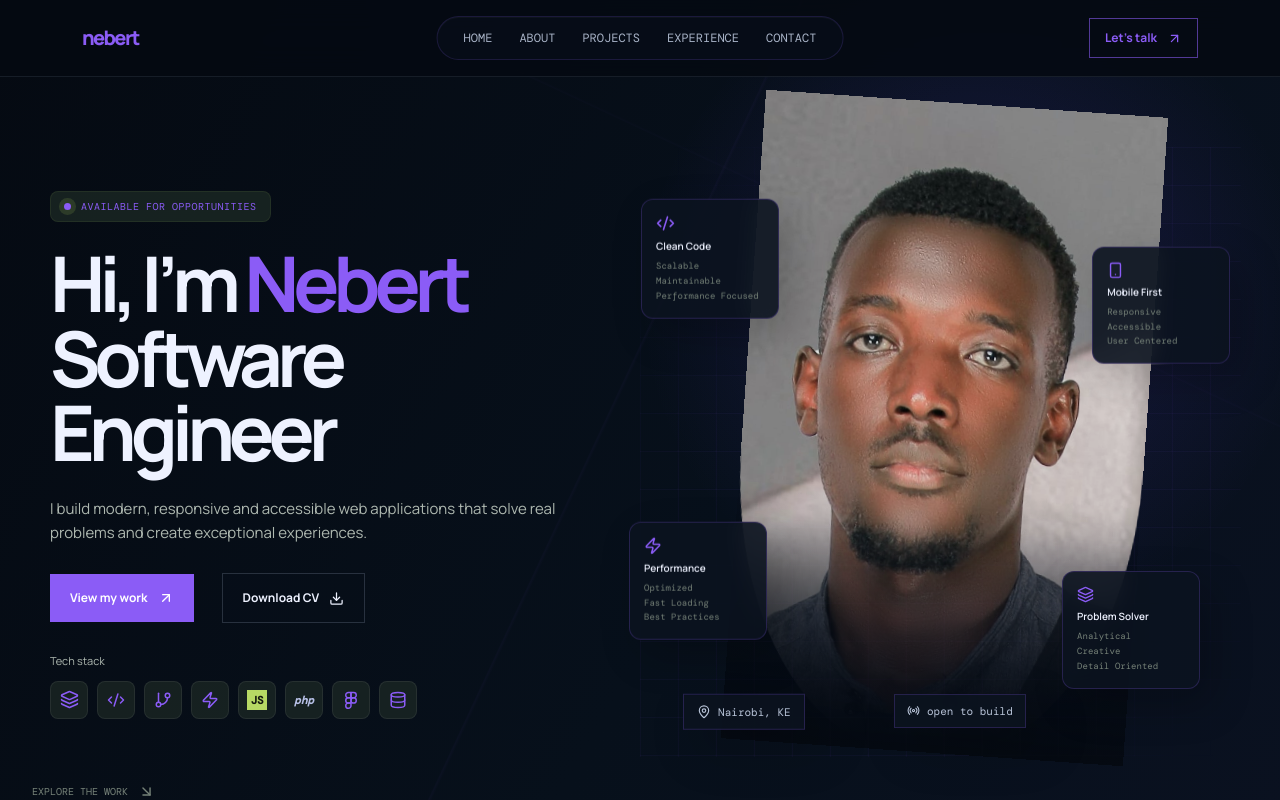
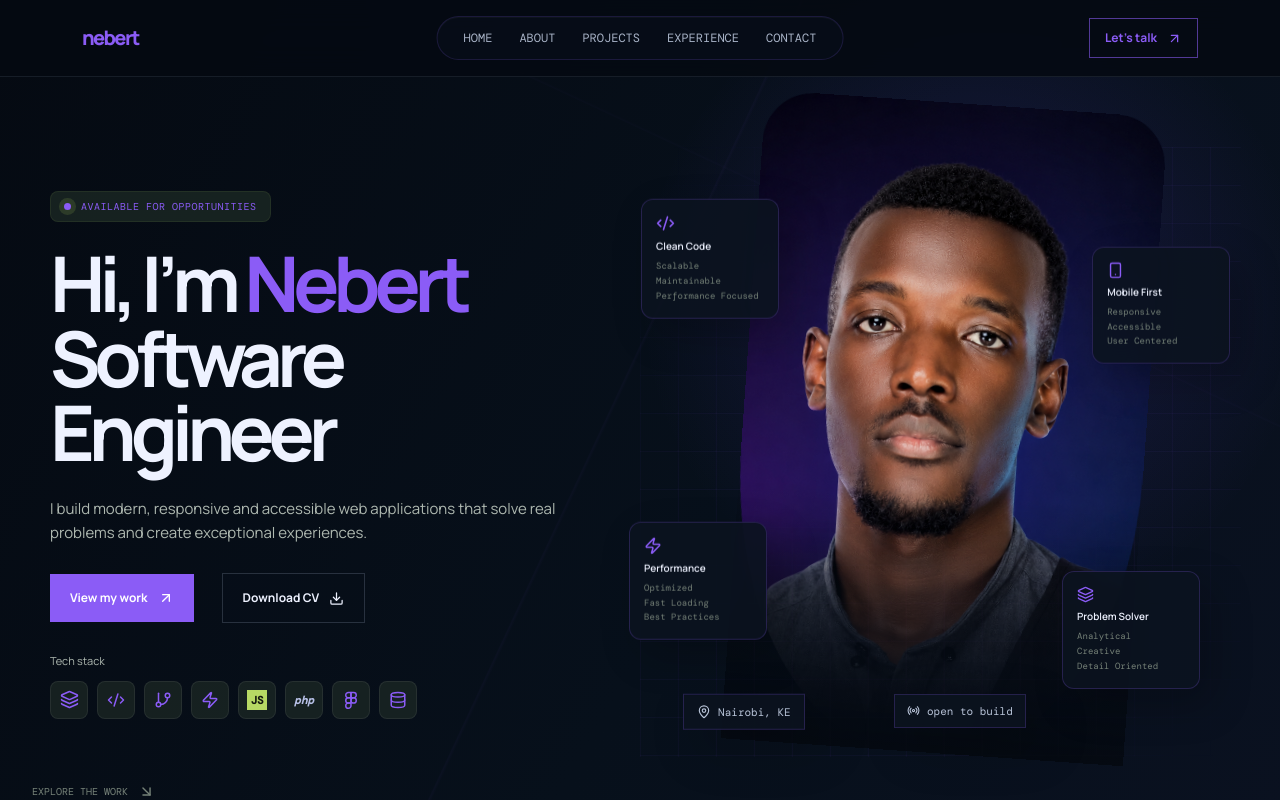
Before and after one commit to Nebert11/nebert-portfolio, a React (Vite) app: page / in a window 1280 px wide. Shown: the top 800 px of the page. Built offline with nearby package versions, Linux system fonts and the light colour scheme.

Commit message:
changed hero image

```diff
--- a/src/index.css
+++ b/src/index.css
@@ -51,7 +51,7 @@
 .hero-copy { max-width: 650px; padding-top: 20px; } .hero-copy .eyebrow { width: fit-content; padding: 8px 13px; margin-bottom: 24px; border: 1px solid rgba(183,217,100,.08); border-radius: 8px; background: rgba(38,53,43,.55); font-size: 10px; } .hero-copy h1 { max-width: 620px; margin-bottom: 27px; font-size: clamp(3.7rem, 6vw, 6.1rem); line-height: .97; letter-spacing: -.08em; } .hero-copy h1 em { color: var(--accent); } .hero-lede { max-width: 510px; margin-bottom: 27px; font-size: 15px; line-height: 1.65; }
 .button-outline { border: 1px solid rgba(228,231,221,.16); background: rgba(16,20,18,.35); color: var(--paper); transition: border-color .25s, background .25s, transform .25s; } .button-outline:hover { border-color: rgba(183,217,100,.5); background: rgba(38,53,43,.5); transform: translateY(-3px); }
 .hero-stack { margin-top: 30px; } .hero-stack > span { display: block; margin-bottom: 11px; color: #aeb8b0; font-size: 11px; } .stack-icons { display: flex; gap: 9px; flex-wrap: wrap; } .stack-icons > span { width: 38px; height: 38px; display: grid; place-items: center; border: 1px solid rgba(228,231,221,.08); border-radius: 8px; background: rgba(38,53,43,.5); color: var(--accent); transition: transform .25s, border-color .25s; } .stack-icons > span:hover { transform: translateY(-5px); border-color: rgba(183,217,100,.5); } .js-mark, .php-mark { font: 700 11px var(--mono); } .js-mark { color: #14180f; background: #b7d964; padding: 3px; } .php-mark { color: #b7c0e6; font-style: italic; }
-.hero-visual { min-height: 610px; max-width: 680px; width: 100%; justify-self: end; } .visual-grid { opacity: .55; background-size: 38px 38px; } .portrait-frame { width: min(67%, 430px); height: 650px; max-width: none; right: 14%; top: -6%; border: 0; background: transparent; transform: rotate(0); overflow: visible; } .portrait-frame::after { content: ""; position: absolute; inset: 0; z-index: 1; background: linear-gradient(180deg, transparent 60%, #101412 100%); pointer-events: none; } .portrait-frame img { object-fit: cover; object-position: center top; border-radius: 0 0 45% 45%; filter: saturate(.8) contrast(1.05); mask-image: linear-gradient(180deg, #000 65%, transparent 100%); }
+.hero-visual { min-height: 610px; max-width: 680px; width: 100%; justify-self: end; } .visual-grid { opacity: .55; background-size: 38px 38px; } .portrait-frame { width: min(67%, 430px); height: 650px; max-width: none; right: 14%; top: -6%; border: 0; background: transparent; transform: rotate(0); overflow: visible; } .portrait-frame::after { content: ""; position: absolute; inset: 0; z-index: 1; background: linear-gradient(180deg, transparent 60%, #101412 100%); pointer-events: none; } .portrait-frame img { object-fit: cover; object-position: center top; border-radius: 50px 50px 45% 45%; filter: saturate(.8) contrast(1.05); mask-image: linear-gradient(180deg, #000 65%, transparent 100%); }
 .capability-card { position: absolute; z-index: 2; width: 138px; min-height: 102px; display: flex; flex-direction: column; gap: 6px; padding: 14px; border: 1px solid rgba(183,217,100,.09); border-radius: 12px; background: rgba(25,32,28,.88); box-shadow: 12px 16px 40px rgba(0,0,0,.22); color: #b9c8bc; font: 9px var(--mono); backdrop-filter: blur(12px); } .capability-card svg { color: var(--accent); } .capability-card strong { color: var(--paper); font: 600 10px var(--sans); } .capability-card > span { color: #768278; line-height: 1.65; } .capability-code { left: 2%; top: 10%; } .capability-mobile { right: 0; top: 18%; } .capability-performance { left: 0; bottom: 18%; } .capability-solver { right: 5%; bottom: 10%; } .capability-code { animation: chipFloat 5s 1s ease-in-out infinite; } .capability-mobile { animation: chipFloat 4.5s 1.4s ease-in-out infinite reverse; } .capability-performance { animation: chipFloat 5.5s 1.8s ease-in-out infinite; } .capability-solver { animation: chipFloat 4.8s 2s ease-in-out infinite reverse; }
 .location-chip { left: 9%; top: auto; bottom: 3%; background: rgba(25,32,28,.7); } .signal-chip { right: 34%; top: auto; bottom: 3%; }
 
```
Also changed, not shown: src/assets/image/neb.jpg.
